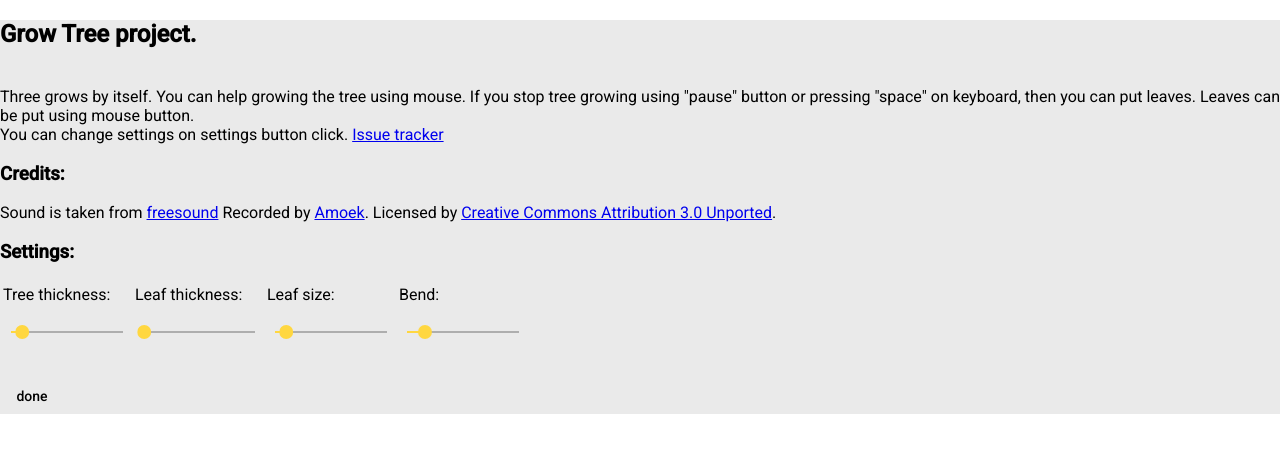
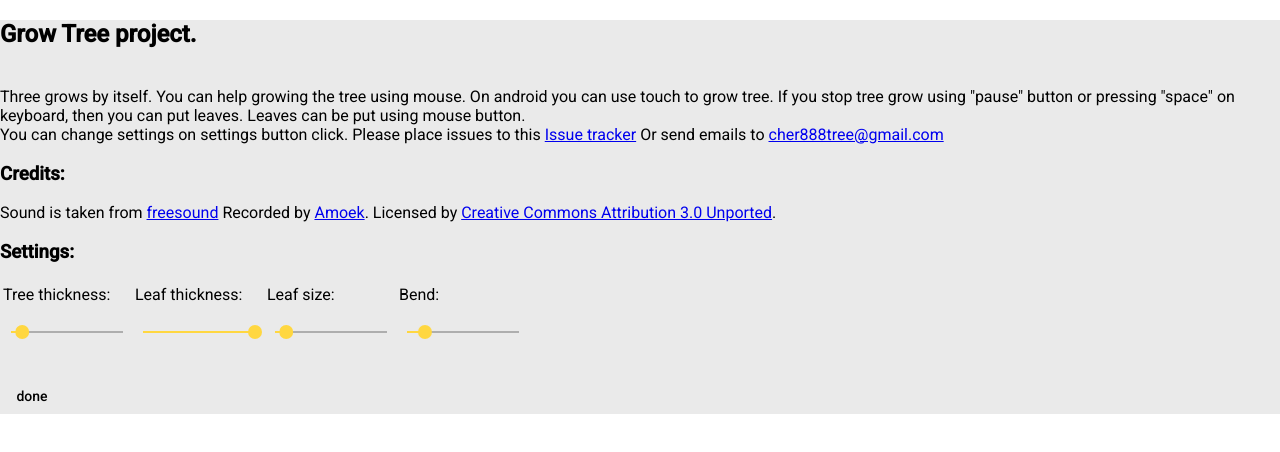
Before and after one commit to evgenycheryomushkin/tree, an Angular app: page / in a window 1280 px wide. Both pictures are taken after a click on the button "settings". Shown: the top 452 px of the page. Built offline with nearby package versions, Linux system fonts and the light colour scheme.

Commit message:
Add email and fix error with laef thickness

```diff
--- a/src/app/app.component.html
+++ b/src/app/app.component.html
@@ -2,13 +2,13 @@
     <div #about class="about" [hidden]="!aboutClicked">
         <h2>Grow Tree project. </h2>
         <br>
-        Three grows by itself. You can help growing the tree using mouse. If you stop
-        tree growing using "pause" button or pressing "space" on keyboard, then
+        Three grows by itself. You can help growing the tree using mouse. On android you can use touch to grow tree.
+        If you stop tree grow using "pause" button or pressing "space" on keyboard, then
         you can put leaves. Leaves can be put using mouse button.
         <br>
         You can change settings on settings button click.
-        <a href="https://github.com/evgenycheryomushkin/growtree/issues">Issue tracker</a>
-        <a href=""></a>
+        Please place issues to this <a href="https://github.com/evgenycheryomushkin/growtree/issues">Issue tracker</a>
+        Or send emails to <a href="mailto:cher888tree@gmail.com">cher888tree@gmail.com</a>
         <br>
         <h3>Credits:</h3>
         Sound is taken from <a href="https://freesound.org/people/Amoek/sounds/393348/">freesound</a>
--- a/src/app/app.component.ts
+++ b/src/app/app.component.ts
@@ -210,7 +210,7 @@ export class AppComponent extends AppMouse {
   }
 
   getLeafThickness() {
-    return (Math.log(this.LeafThicknessCoefficient) + 2) / 4;
+    return (Math.log(this.LeafThicknessCoefficient) + 2) / 4 * 100;
   }
 
   bendChange(bend0100: any) {
```
